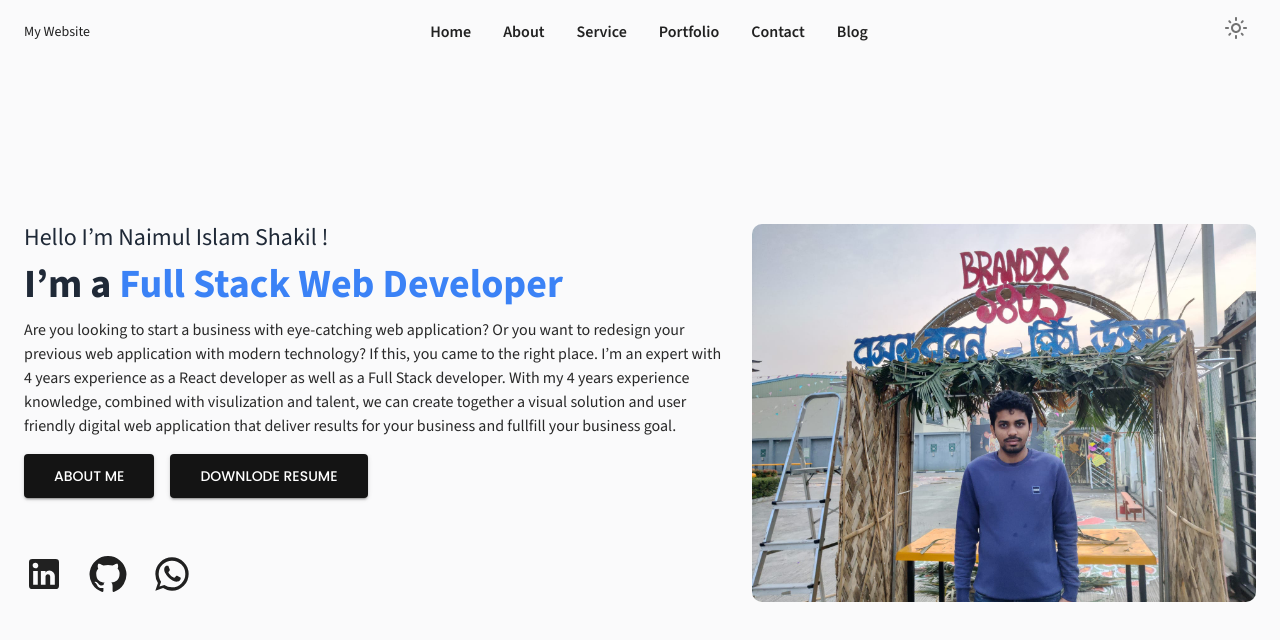
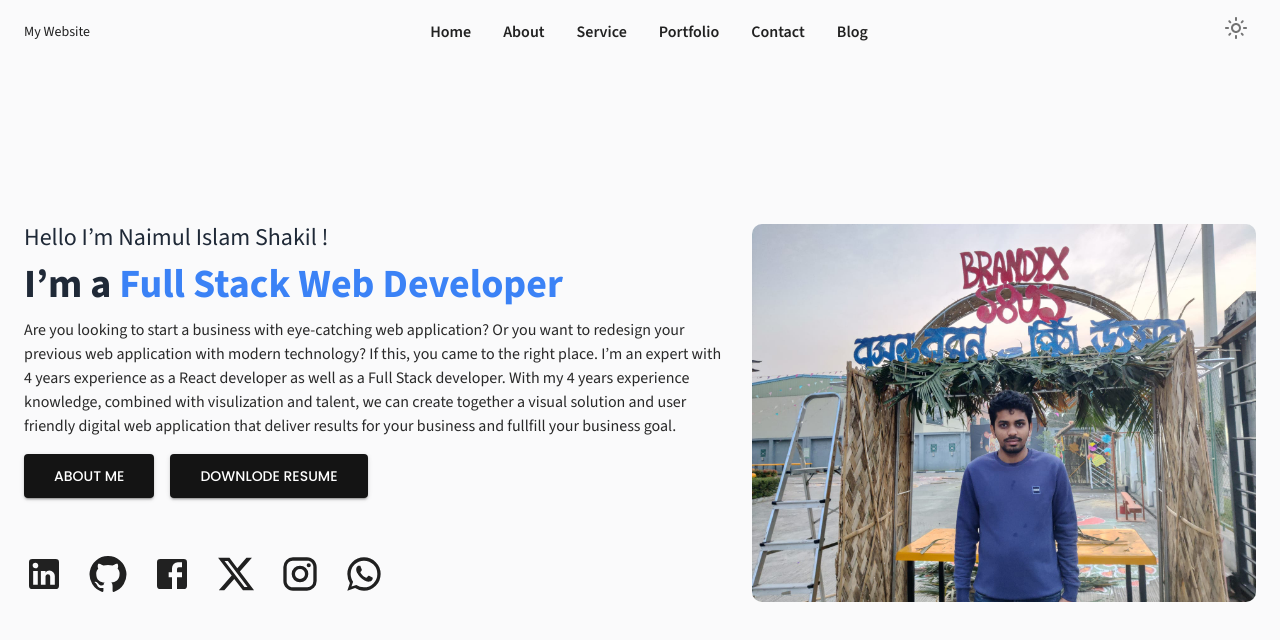
Before and after one commit to naimulislamshakil/naimul_portfolio, a React (Vite) app: page / in a window 1280 px wide. Shown: the top 640 px of the page. Built offline with nearby package versions, Linux system fonts and the light colour scheme.

Commit message:
add multiple social media icon and link

```diff
--- a/src/Compoments/Banner.jsx
+++ b/src/Compoments/Banner.jsx
@@ -12,6 +12,9 @@ import {
 } from '@mui/material';
 import LinkedInIcon from '@mui/icons-material/LinkedIn';
 import GitHubIcon from '@mui/icons-material/GitHub';
+import FacebookIcon from '@mui/icons-material/Facebook';
+import XIcon from '@mui/icons-material/X';
+import InstagramIcon from '@mui/icons-material/Instagram';
 import WhatsAppIcon from '@mui/icons-material/WhatsApp';
 import { Link } from 'react-router-dom';
 import banner from '../assets/banner.jpg';
@@ -131,6 +134,27 @@ const Banner = () => {
 						<Link
 							target="-"
 							style={{ textDecoration: 'none', color: 'inherit' }}
+							to="https://web.facebook.com/naimul.islam.shakil.156111"
+						>
+							<FacebookIcon style={{ fontSize: '40px' }} />
+						</Link>
+						<Link
+							target="-"
+							style={{ textDecoration: 'none', color: 'inherit' }}
+							to="https://x.com/MDNAIMULISLAMS5"
+						>
+							<XIcon style={{ fontSize: '40px' }} />
+						</Link>
+						<Link
+							target="-"
+							style={{ textDecoration: 'none', color: 'inherit' }}
+							to="https://www.instagram.com/naimulislam555/"
+						>
+							<InstagramIcon style={{ fontSize: '40px' }} />
+						</Link>
+						<Link
+							target="-"
+							style={{ textDecoration: 'none', color: 'inherit' }}
 							to="https://wa.me/8801879212420"
 						>
 							<WhatsAppIcon style={{ fontSize: '40px' }} />
```
